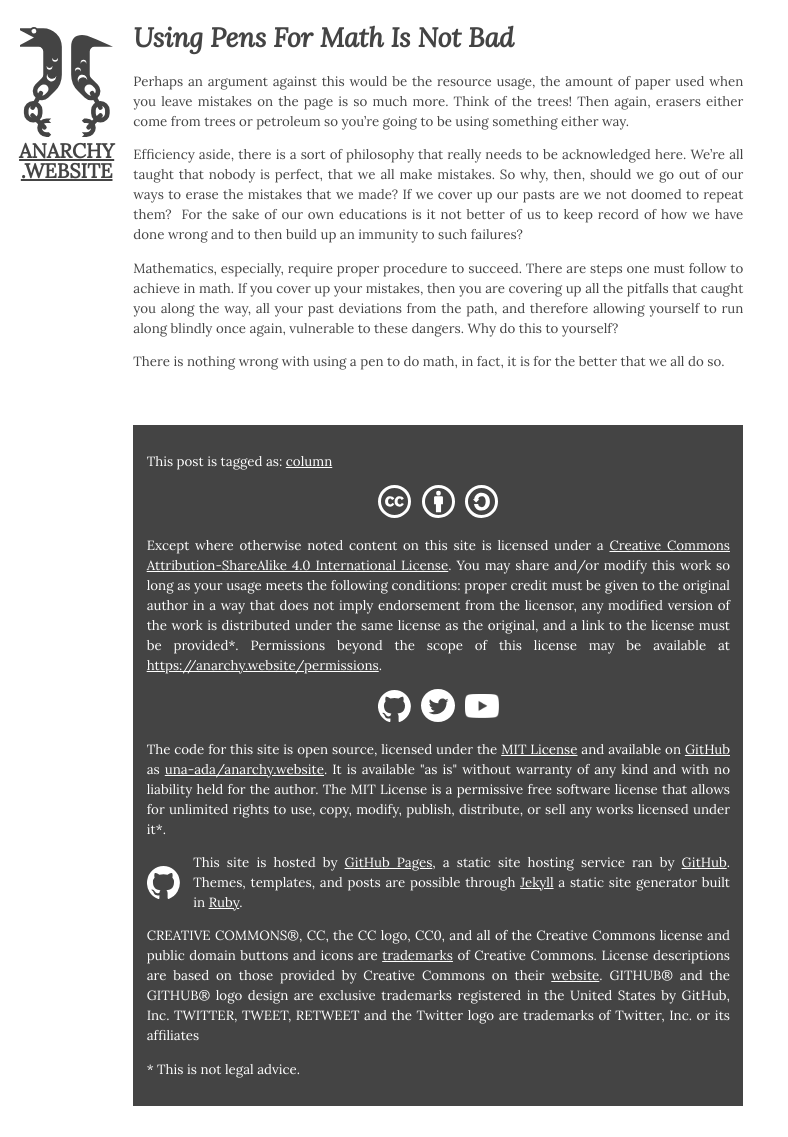
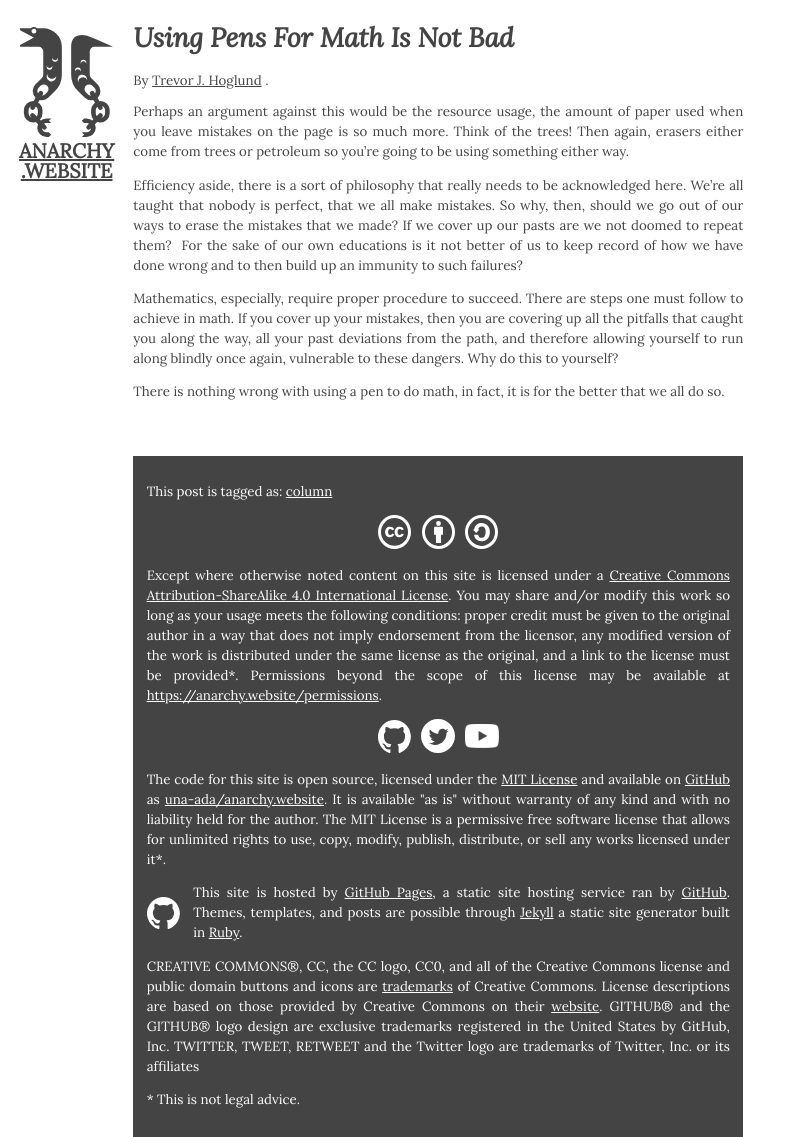
Before and after one commit to una-ada/anarchy.website, a Jekyll site: the page built from _posts/2015-12-24-pens.md, in a window 1280 px wide. Shown: the whole page, without its empty margins (0-788 px from the left). Built offline with Jekyll 4.4.1, drawn with Linux system fonts in a browser that asks for light colours; some web fonts are replaced; before the commit the page ends 1106 px from its top, so only the background shows below that.

Commit message:
aithros maybe

```diff
--- a/_layouts/post.html
+++ b/_layouts/post.html
@@ -4,6 +4,16 @@
 <body>
     {% include header.html %}
     <h1>{{ page.title }}</h1>
+    {% if page.author %}
+        By
+        {% for author in page.author %}
+            {% assign auth = site.data.people[author] %}
+            {% if forloop.last and forloop.length > 1 %}and{%endif%}
+            <a href="{{auth.url}}">{{auth.name}}</a>
+            {% if forloop.length > 2 and forloop.rindex > 0 %},{%endif%}
+        {% endfor %}
+        .
+    {% endif %}
     {{ content }}
     <script>twemoji.parse(document.body)</script>
     {% include footer.html %}
```
